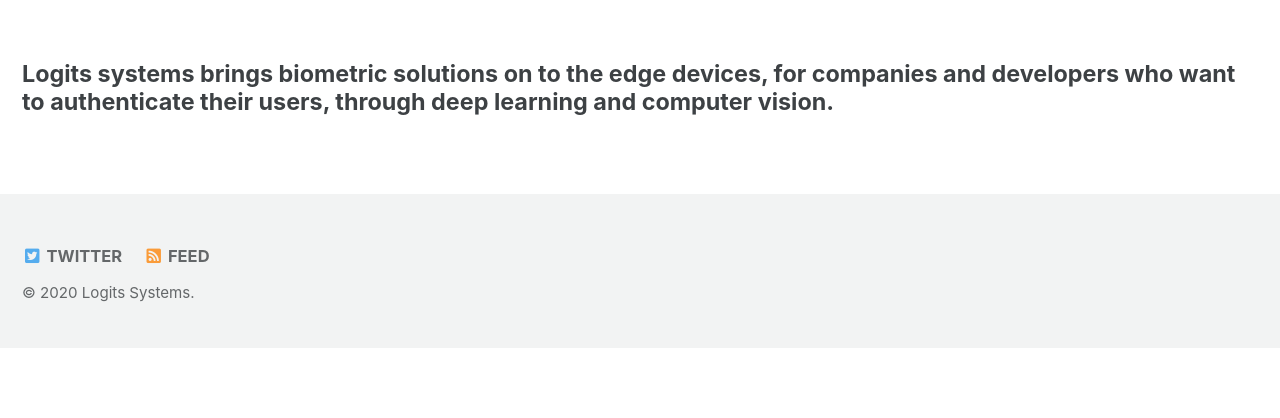
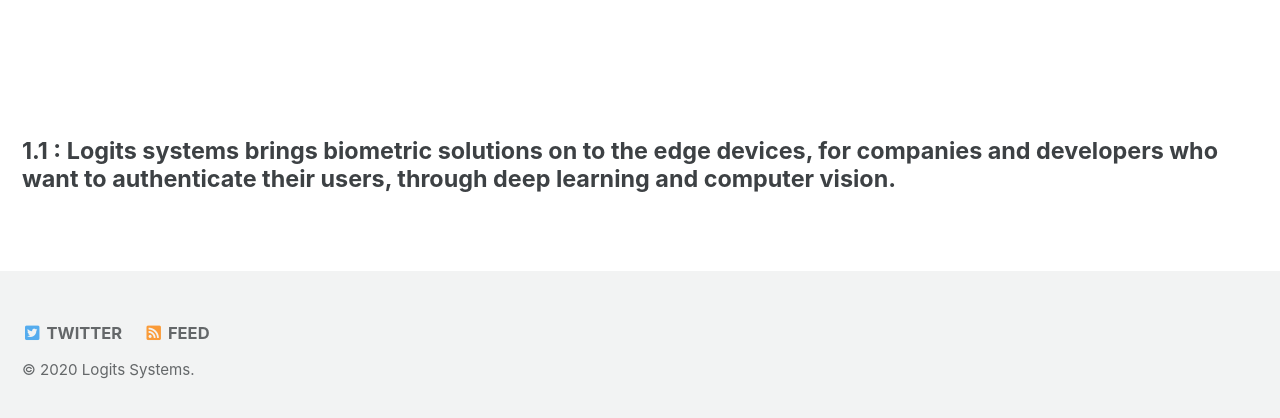
Before and after one commit to milinddeore/logits-website, a Jekyll site: the page built from index.html, in a window 1280 px wide and 900 px high, scrolled down 916 px, cut to the strip 475-893 px from the top of the window. Built offline with Jekyll 4.4.1, drawn with Linux system fonts in a browser that asks for light colours; cached includes are drawn as plain includes; the list of posts is cut into pages by our own code; before the commit the page ends 1739 px from its top, so only the background shows below that.

Commit message:
Update index.html

```diff
--- a/index.html
+++ b/index.html
@@ -13,10 +13,10 @@
 
 <br/>
 <p> &nbsp; &nbsp; &nbsp; &nbsp; </p>
-<div width: 560px; height: 315px; padding: 50px; margin-left: 90px;><iframe src="https://www.youtube.com/embed/m5gxnoTWZis?controls=0&amp" frameborder="0" allowfullscreen="" id="fitvid0"></iframe></div>
+<div width: 560px; height: 315px; padding: 50px; margin-left: 50px;><iframe width="560" height="315" src="https://www.youtube.com/embed/m5gxnoTWZis" frameborder="0" allow="accelerometer; autoplay; encrypted-media; gyroscope; picture-in-picture" allowfullscreen></iframe></div>
 <p> &nbsp; &nbsp; &nbsp; &nbsp; </p>
 <br/>
 
 
 
-<h4>Logits systems brings biometric solutions on to the edge devices, for companies and developers who want to authenticate their users, through deep learning and computer vision.</h4>
+<h4>1.1 : Logits systems brings biometric solutions on to the edge devices, for companies and developers who want to authenticate their users, through deep learning and computer vision.</h4>
```
